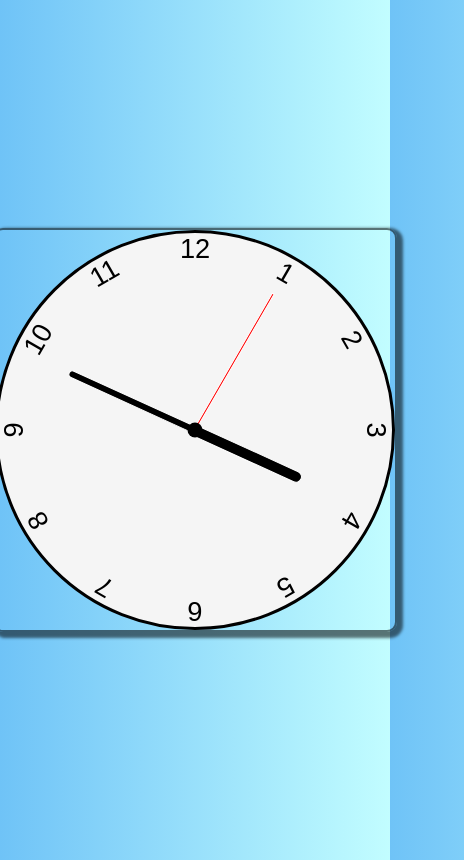
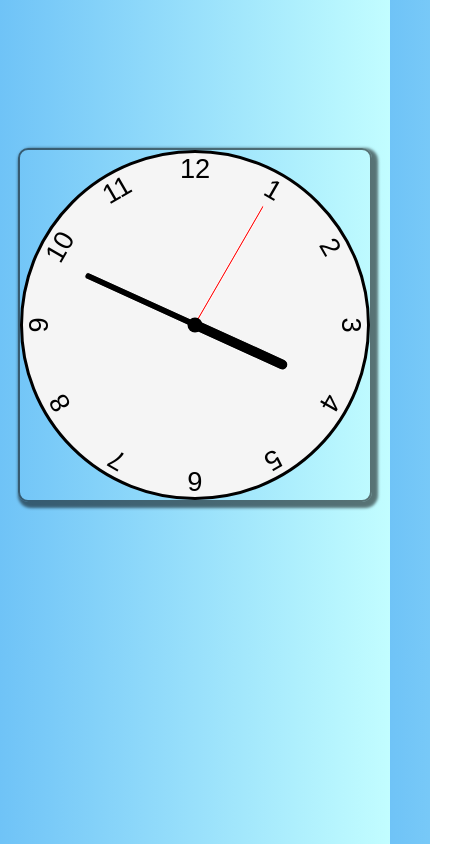
Before and after one commit to luizhenrique323/Clock, a plain HTML site: page index.html in a window 390 px wide. Shown: the whole page, 464 px wide, since content can reach past the window. Drawn offline with Linux system fonts and the light colour scheme.

Commit message:
Add files via upload
Adicionado breakpoint 690px para responsividade.

```diff
--- a/css/style.css
+++ b/css/style.css
@@ -2,10 +2,6 @@
     box-sizing: border-box;
     font-family: Arial, Helvetica, sans-serif;
 
-}
-@keyframes anim1{
-    from{background-color: #8778C7;}
-    to{background-color:black ;}
 }
 
 
@@ -21,8 +17,6 @@ body{
      align-items: center;
      min-height: 100vh;
      overflow: hidden;
-     animation-name: anim1;
-    animation-iteration-count: infinite;
 
 }
 .clock{
@@ -96,3 +90,25 @@ body{
     height: 30%;
     background-color: black;
 }
+/*Responsividade*/
+@media (max-width: 690px) {
+    .clock{
+        width: 350px;
+        height: 350px;
+        background-color: whitesmoke;
+        border-radius: 50%;
+        border: 3px solid black;
+        position: relative;
+    }
+
+/*Background responsivo*/
+    body{
+        background: linear-gradient(to right,#6FC3F7,#C2FDFF);
+        display: flex ;
+        justify-content: center;
+        align-items: center;
+        min-height: 75vh;
+        overflow: hidden;
+
+   }
+}
```
